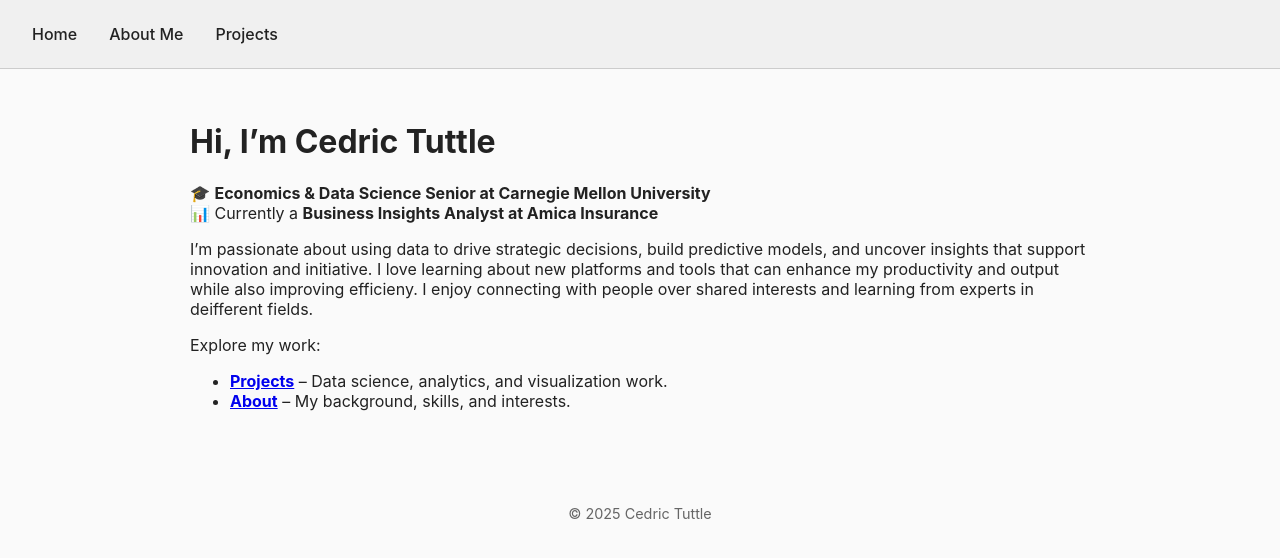
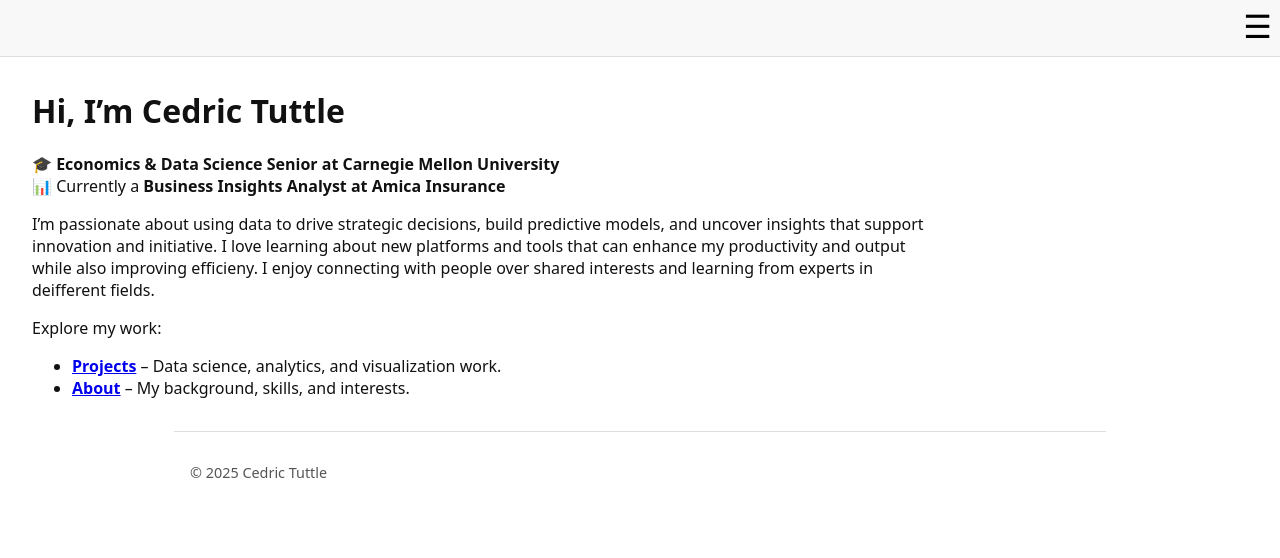
Before and after one commit to ctuttle123/cedrictuttle.github.io, a Jekyll site: the page built from index.md, in a window 1280 px wide. Shown: the top 558 px of the page. Built offline with Jekyll 4.4.1, drawn with Linux system fonts in a browser that asks for light colours.

Commit message:
Update custom.scss

```diff
--- a/_sass/custom.scss
+++ b/_sass/custom.scss
@@ -1,54 +1,49 @@
-/* --- Reset and structure --- */
-body {
+/* --- General page layout --- */
+body, html {
   margin: 0;
   padding: 0;
-  font-family: "Inter", sans-serif;
-  background-color: #fafafa;
-  color: #222;
+  font-family: system-ui, sans-serif;
+  background-color: #fff;
+  color: #111;
 }
 
-/* Make sure nothing is globally centered */
-.site-main,
-.page-content,
-.wrapper,
-main {
-  max-width: 900px;
-  margin: 0 auto; /* keeps it responsive */
-  text-align: left; /* ensures text aligns left */
-  display: block;
-  padding: 2rem;
-  align-items: flex-start;
-  justify-content: flex-start;
+/* --- Header --- */
+.site-header {
+  position: relative;
+  background-color: #f8f8f8;
+  border-bottom: 1px solid #ddd;
+  padding: 0;
+  height: 3.5rem;
 }
 
-/* Header layout */
-.site-header {
-  display: flex;
-  align-items: center;
-  justify-content: space-between;
-  padding: 1rem 2rem;
-  background-color: #f0f0f0;
-  border-bottom: 1px solid #ccc;
-}
-
-/* Hamburger button */
 .hamburger {
-  font-size: 1.5rem;
+  position: absolute;
+  top: 0;
+  right: 0;
+  font-size: 2rem;
   background: none;
   border: none;
   cursor: pointer;
+  margin: 0;
+  padding: 0.5rem;
+  z-index: 20;
 }
 
-/* Navigation menu hidden by default on mobile */
 #nav-menu ul {
   display: none;
+  flex-direction: column;
+  position: absolute;
+  top: 3.5rem;
+  right: 0;
+  background-color: #f8f8f8;
+  border: 1px solid #ddd;
+  padding: 0.5rem 1rem;
   list-style: none;
-  margin: 0;
-  padding: 0;
+  z-index: 10;
 }
 
 #nav-menu ul.show {
-  display: block;
+  display: flex;
 }
 
 #nav-menu ul li {
@@ -57,84 +52,86 @@
 
 #nav-menu ul li a {
   text-decoration: none;
-  color: #222;
+  color: #111;
   font-weight: 500;
 }
 
-/* Footer */
-.site-footer {
-  text-align: center;
-  padding: 2rem 0;
-  font-size: 0.9rem;
-  color: #666;
+#nav-menu ul li a:hover {
+  color: #007acc;
 }
 
-/* Desktop navigation (always visible) */
-@media (min-width: 768px) {
-  #nav-menu ul {
-    display: flex;
-    gap: 2rem;
-  }
-
-  .hamburger {
-    display: none;
-  }
-
-  #nav-menu ul.show {
-    display: flex;
-  }
+/* --- Main content --- */
+.site-main {
+  margin: 2rem 2rem;
+  max-width: 900px;
+  text-align: left;
 }
 
-/* --- About Page Layout --- */
-.about-container {
+/* --- Footer --- */
+.site-footer {
+  text-align: left;
+  margin: 2rem auto;
+  padding: 1rem 1rem;
+  max-width: 900px;
+  border-top: 1px solid #ddd;
+  color: #555;
+  font-size: 0.9rem;
+}
+
+/* --- About Me Page Layout (page-specific) --- */
+.about-page .about-container {
   display: flex;
-  align-items: flex-start; /* align tops of text & avatar */
+  align-items: flex-start;
   justify-content: space-between;
   gap: 3rem;
-  padding: 2rem;
+  padding: 2rem 0;
   max-width: 1200px;
-  margin: 0 auto; /* center the whole about section */
+  margin: 0 auto;
 }
 
-.about-text {
-  flex: 2; /* wider column */
+.about-page .about-text {
+  flex: 2;
   min-width: 300px;
 }
 
-.about-avatar {
+.about-page .about-avatar {
   flex: 1;
   display: flex;
   justify-content: center;
   align-items: flex-start;
 }
 
-.avatar {
+.about-page .avatar {
   width: 250px;
   height: auto;
   border-radius: 50%;
   animation: wave 2.5s ease-in-out infinite;
 }
 
-/* Simple wave animation */
+/* Waving animation */
 @keyframes wave {
   0%, 100% { transform: rotate(0deg); }
   25% { transform: rotate(3deg); }
   75% { transform: rotate(-3deg); }
 }
 
-/* --- Mobile Layout --- */
+/* --- Responsive adjustments --- */
 @media (max-width: 768px) {
-  .about-container {
+  #nav-menu ul {
+    width: 150px;
+  }
+
+  .about-page .about-container {
     flex-direction: column;
     align-items: center;
     text-align: center;
   }
 
-  .about-avatar {
+  .about-page .about-avatar {
     margin-top: 1.5rem;
   }
 
-  .avatar {
+  .about-page .avatar {
     width: 180px;
   }
 }
```
